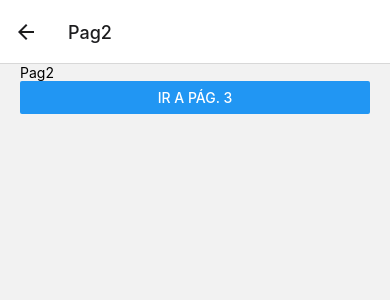
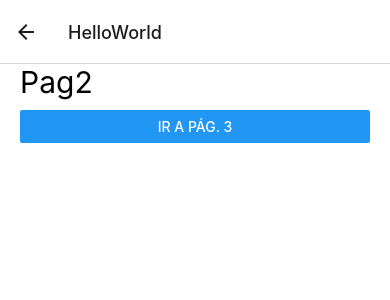
Before and after one commit to RodrigoSHL/navigation-app, a React Native app: screen /Pag2 in a window 390 px wide. Shown: the top 300 px of the page. Built offline with nearby package versions, Linux system fonts and the light colour scheme.

Commit message:
FEAT: views are stylized

```diff
--- a/src/navigator/StackNavigation.tsx
+++ b/src/navigator/StackNavigation.tsx
@@ -8,11 +8,21 @@ const Stack = createStackNavigator();
 
 export const StackNavigator = () => {
   return (
-    <Stack.Navigator>
-      <Stack.Screen name="Pag1" component={Pag1} />
-      <Stack.Screen name="Pag2" component={Pag2} />
-      <Stack.Screen name="Pag3" component={Pag3} />
-      <Stack.Screen name="Pag4" component={Pag4} />
+    <Stack.Navigator
+    initialRouteName='Pag1'
+    screenOptions={{
+      headerStyle: {
+        elevation: 0,
+        shadowColor: 'transparent'
+      },
+      cardStyle: {
+        backgroundColor: 'white'
+      }
+    }}>
+      <Stack.Screen name="Pag1" options={{title: "Page 1"}} component={Pag1} />
+      <Stack.Screen name="Pag2" options={{title: "Page 2"}} component={Pag2} />
+      <Stack.Screen name="Pag3" options={{title: "Page 3"}} component={Pag3} />
+      <Stack.Screen name="Pag4" options={{title: "Page 4"}} component={Pag4} />
     </Stack.Navigator>
   );
 }
--- a/src/screen/Pag1.tsx
+++ b/src/screen/Pag1.tsx
@@ -8,7 +8,7 @@ interface Props extends StackScreenProps<any, any> {}
 const Pag1 = ({navigation}: Props) => {
   return (
     <View style={styles.globalMargin}>
-      <Text>Pag1</Text>
+      <Text style={styles.title}>Pag1</Text>
       <Button title="Ir a pág. 2" onPress={() => navigation.navigate('Pag2')} />
     </View>
   );
--- a/src/screen/Pag2.tsx
+++ b/src/screen/Pag2.tsx
@@ -1,14 +1,23 @@
-import { useNavigation } from '@react-navigation/core';
-import React from 'react';
+import {StackScreenProps} from '@react-navigation/stack';
+import React, { useEffect } from 'react';
 import {Button, Text, View} from 'react-native';
 import {styles} from '../theme/appTheme';
 
-const Pag2 = () => {
-  const {navigate} = useNavigation();
+interface Props extends StackScreenProps<any, any> {}
+
+const Pag2 = ({navigation}: Props) => {
+
+  useEffect(() => {
+    navigation.setOptions({
+      title: 'HelloWorld',
+      headerBackTitle: "Back"
+    })
+  }, [])
+
   return (
     <View style={styles.globalMargin}>
-      <Text>Pag2</Text>
-      <Button title="Ir a pág. 3" onPress={() => navigate('Pag3')} />
+      <Text style={styles.title}>Pag2</Text>
+      <Button title="Ir a pág. 3" onPress={() => navigation.navigate('Pag3')} />
     </View>
   );
 };
--- a/src/theme/appTheme.tsx
+++ b/src/theme/appTheme.tsx
@@ -3,5 +3,9 @@ import { StyleSheet } from "react-native";
 export const styles = StyleSheet.create({
     globalMargin: {
         marginHorizontal: 20
+    },
+    title: {
+        fontSize: 30,
+        marginBottom: 10
     }
 })
```
